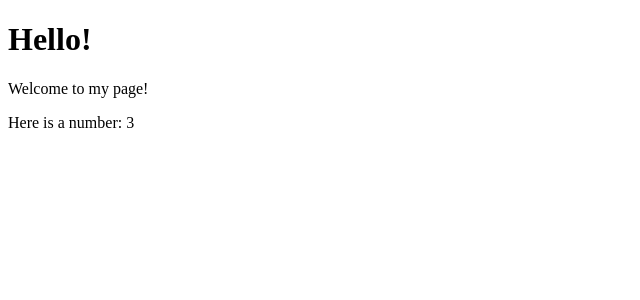
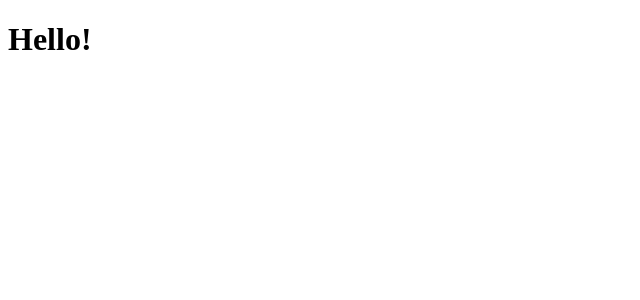
Before and after one commit to coleRgrz/Cole_Rogers_Learning_Angular, an Angular app: page / in a window 1280 px wide. Shown: the top 300 px of the page, without its empty margins (0-640 px from the left). Built offline with nearby package versions, Linux system fonts and the light colour scheme.

Commit message:
Created datatype with 5 properties and exported interface.

```diff
--- a/src/app/app.component.html
+++ b/src/app/app.component.html
@@ -9,8 +9,6 @@
 
 <main class="main">
       <h1>Hello!</h1>
-      <p>{{greeting}} to my page!</p>
-      <p>Here is a number: {{number}}</p>
 </main>
 
 <!-- * * * * * * * * * * * * * * * * * * * * * * * * * * * * * * * * -->
--- a/src/app/app.component.ts
+++ b/src/app/app.component.ts
@@ -1,5 +1,6 @@
 import { Component } from '@angular/core';
 import { RouterOutlet } from '@angular/router';
+import { Person} from "./Shared/Modules/user";
 
 @Component({
   selector: 'app-root',
@@ -9,7 +10,12 @@ import { RouterOutlet } from '@angular/router';
   styleUrl: './app.component.css'
 })
 export class AppComponent {
-  greeting:string = 'Welcome';
-  number:number = 3;
+  title = "People Generation";
+
+  person1 : Person = {name: "Cole", age: 20, faveFood: "Brisket", hairColour: "Black", isTeamLead: undefined};
+  person2 : Person = {name: "Colton", age: 19, faveFood: "Pizza", hairColour: "Brown", isTeamLead: undefined};
+  person3 : Person = {name: "Andrew", age: 20, faveFood: "Whopper", hairColour: "Brown", isTeamLead: true};
+
+
 
 }
```
Also changed, not shown: src/app/Shared/Modules/user.ts (+6 -6 lines).
